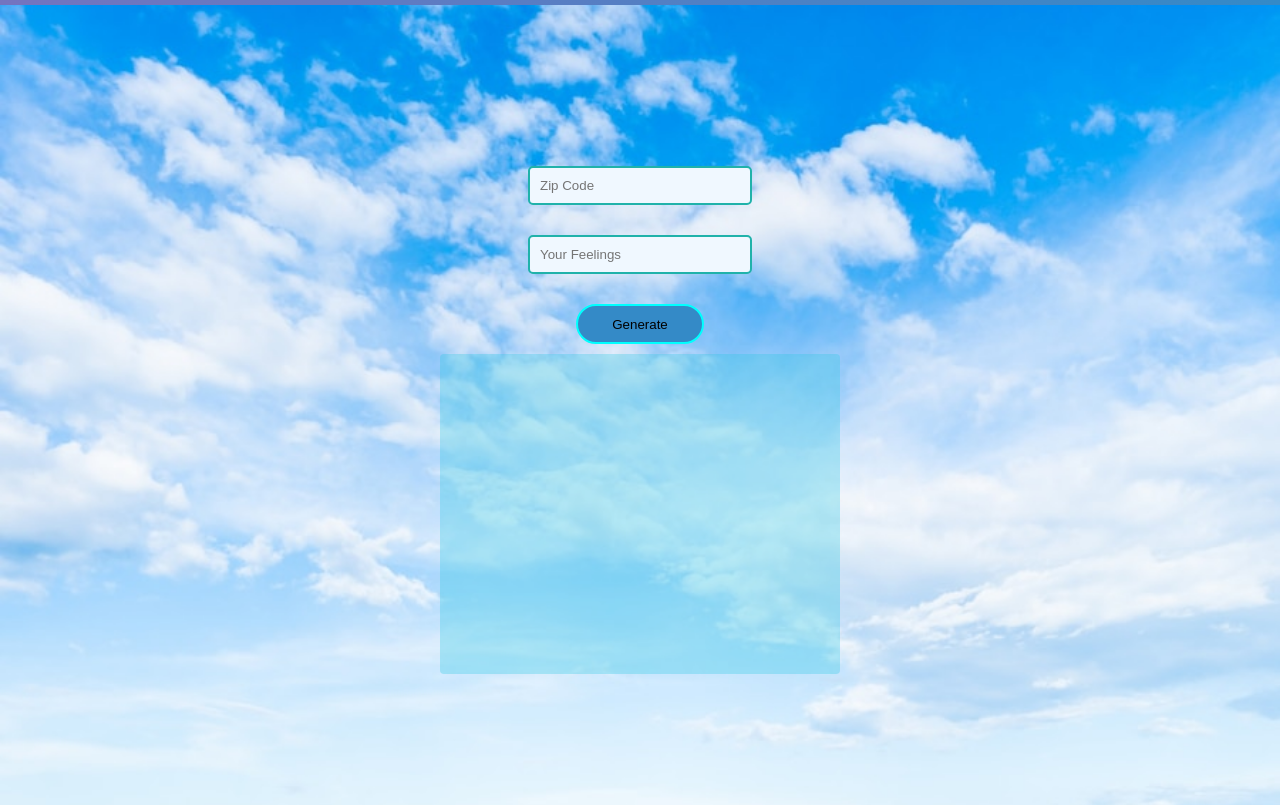
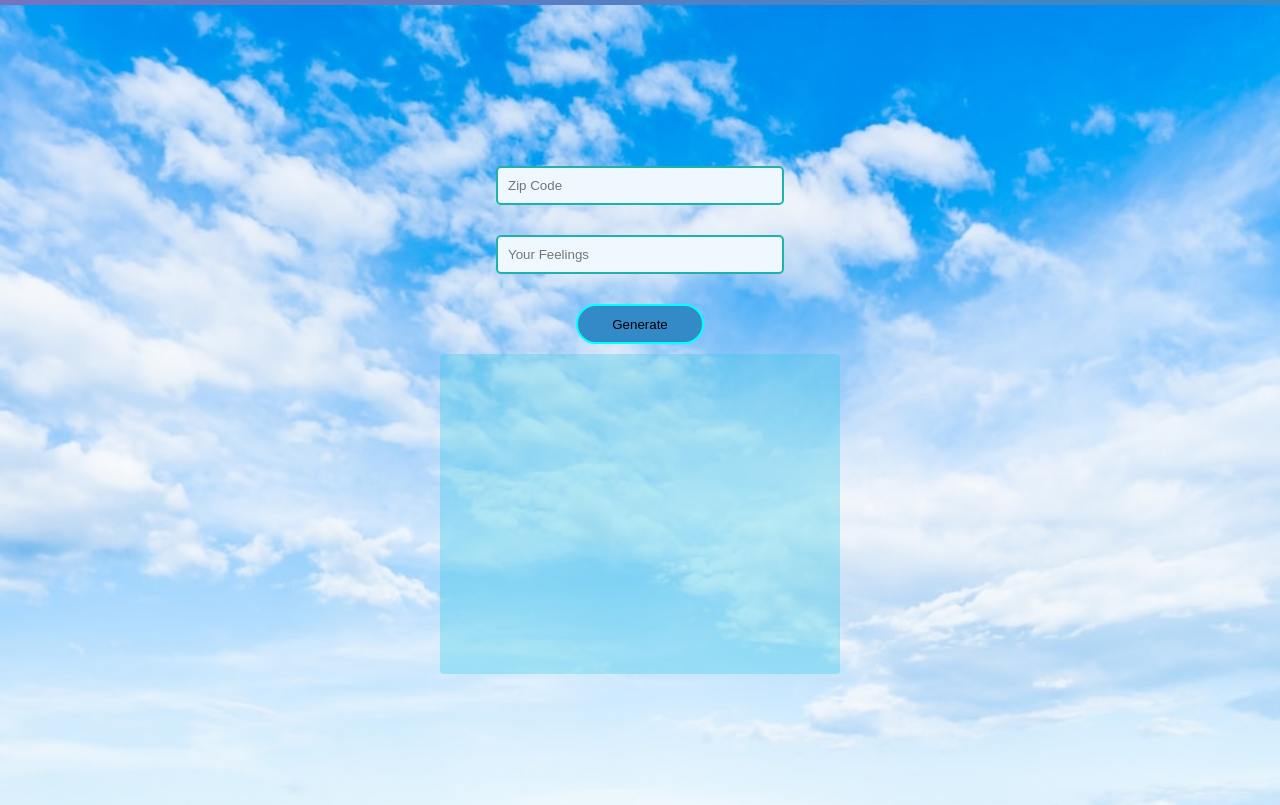
Before and after one commit to Bisho-George/weather-journal-website, a plain HTML site: page website/index.html in a window 1280 px wide. Shown: the part 75-880 px from the top of the page. Drawn offline with nearby package versions, Linux system fonts and the light colour scheme.

Commit message:
editing the design

```diff
--- a/website/style.css
+++ b/website/style.css
@@ -52,7 +52,7 @@ main {
     align-items: center;
 }
 .container input{
-    width: 14rem;
+    width: 18rem;
     padding:  10px;
     border-radius: 5px;
     display: block;
```
